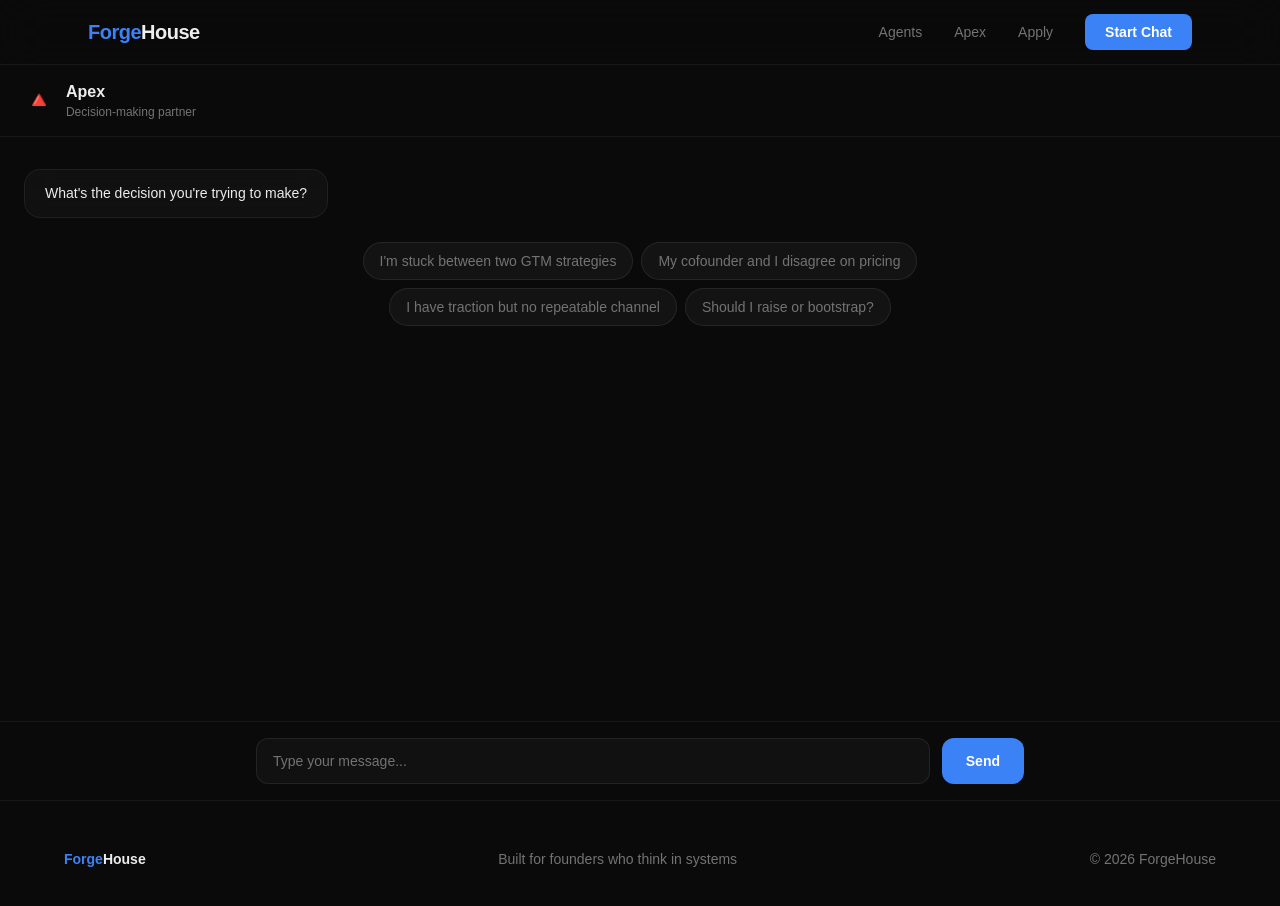
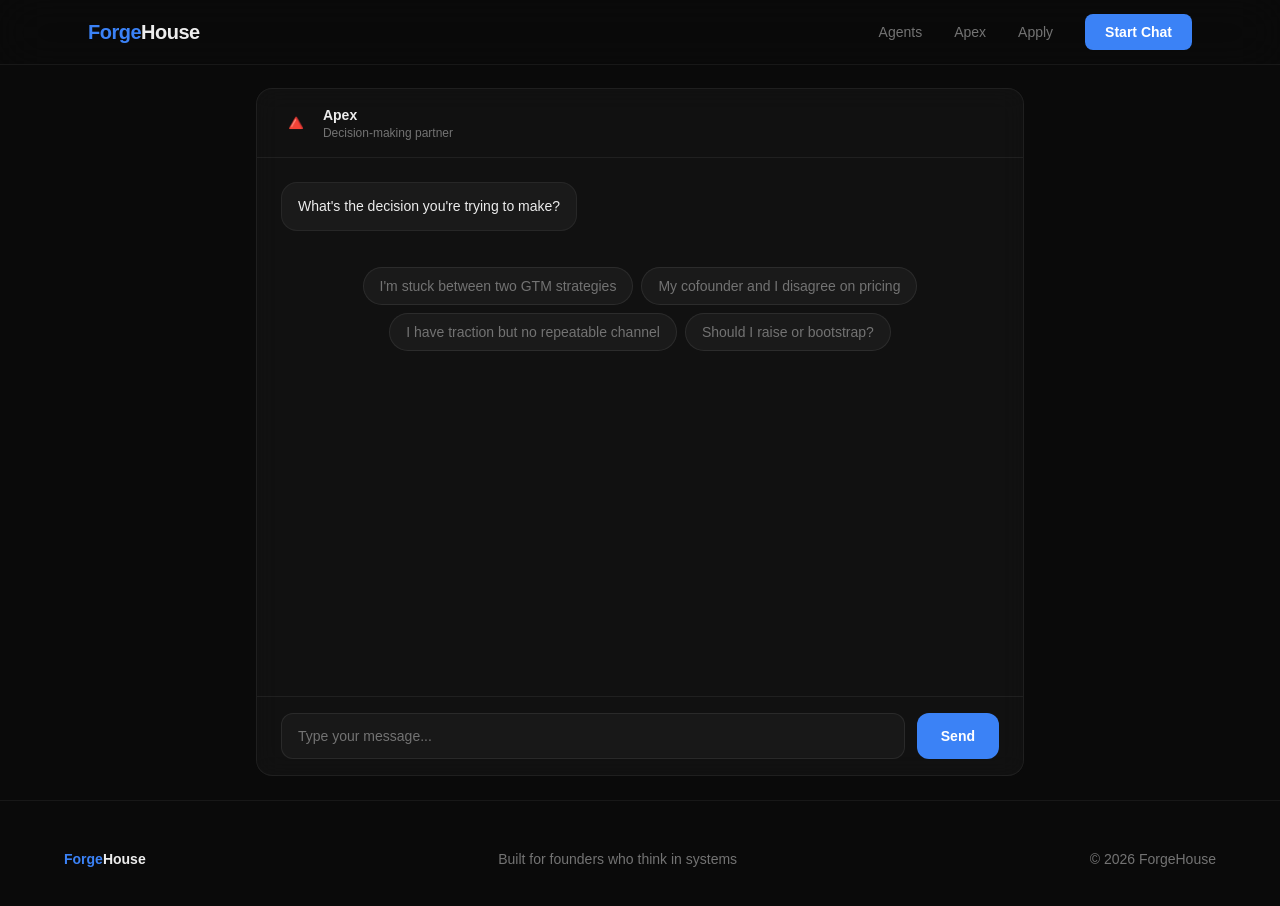
Before and after one commit to Apex-Sudo/forgehouse-site, a Next.js app: page /chat/apex in a window 1280 px wide. Shown: the top 906 px of the page. Built offline with nearby package versions, Linux system fonts and the light colour scheme.

Commit message:
chat page: contained glass panel, centered, high-class design

```diff
--- a/src/app/chat/apex/page.tsx
+++ b/src/app/chat/apex/page.tsx
@@ -25,7 +25,6 @@ function ChatContent() {
     scrollToBottom();
   }, [messages, scrollToBottom]);
 
-  // Auto-send from homepage starter buttons
   useEffect(() => {
     if (seeded) return;
     const q = searchParams.get("q");
@@ -101,31 +100,34 @@ function ChatContent() {
 
   return (
     <div className="pt-16 flex flex-col h-screen">
-      {/* Header */}
-      <div className="border-b border-white/[0.06] px-6 py-4 flex items-center gap-3">
+      {/* Chat container — centered glass panel */}
+      <div className="flex-1 flex justify-center px-4 py-6">
+        <div className="w-full max-w-3xl glass-card flex flex-col overflow-hidden">
+          {/* Chat header inside the card */}
+          <div className="flex items-center gap-3 px-6 py-4 border-b border-white/[0.06]">
             <span className="text-2xl">🔺</span>
             <div>
-          <h1 className="font-bold">Apex</h1>
+              <h1 className="font-bold text-sm">Apex</h1>
               <p className="text-xs text-muted">Decision-making partner</p>
             </div>
           </div>
 
-      {/* Messages */}
-      <div className="flex-1 overflow-y-auto px-6 py-8 space-y-6">
-        {/* Welcome message */}
+          {/* Messages area */}
+          <div className="flex-1 overflow-y-auto px-6 py-6 space-y-5">
+            {/* Welcome */}
             <div className="flex justify-start">
-          <div className="max-w-[80%] md:max-w-[60%] px-5 py-3 text-sm leading-relaxed glass-card">
+              <div className="max-w-[80%] bg-white/[0.04] border border-white/[0.06] px-4 py-3 text-sm leading-relaxed rounded-2xl">
                 What&apos;s the decision you&apos;re trying to make?
               </div>
             </div>
 
             {messages.length === 0 && (
-          <div className="flex flex-wrap gap-2 justify-center max-w-xl mx-auto">
+              <div className="flex flex-wrap gap-2 justify-center max-w-xl mx-auto pt-4">
                 {STARTERS.map((s) => (
                   <button
                     key={s}
                     onClick={() => send(s)}
-                className="text-sm bg-white/[0.04] border border-white/[0.08] px-4 py-2 rounded-full text-muted hover:text-foreground hover:border-white/[0.12] transition"
+                    className="text-sm bg-white/[0.04] border border-white/[0.08] px-4 py-2 rounded-full text-muted hover:text-foreground hover:bg-white/[0.08] hover:border-white/[0.12] transition"
                   >
                     {s}
                   </button>
@@ -139,10 +141,10 @@ function ChatContent() {
                 className={`flex ${m.role === "user" ? "justify-end" : "justify-start"}`}
               >
                 <div
-              className={`max-w-[80%] md:max-w-[60%] px-5 py-3 text-sm leading-relaxed whitespace-pre-wrap ${
+                  className={`max-w-[80%] px-4 py-3 text-sm leading-relaxed whitespace-pre-wrap ${
                     m.role === "user"
                       ? "bg-[#3B82F6] text-white rounded-2xl"
-                  : "glass-card text-foreground"
+                      : "bg-white/[0.04] border border-white/[0.06] text-foreground rounded-2xl"
                   }`}
                 >
                   {m.content}
@@ -150,12 +152,11 @@ function ChatContent() {
               </div>
             ))}
 
-        {/* Typing indicator */}
             {streaming &&
               messages.length > 0 &&
               messages[messages.length - 1].content === "" && (
                 <div className="flex justify-start">
-              <div className="glass-card px-5 py-3 text-sm">
+                  <div className="bg-white/[0.04] border border-white/[0.06] px-4 py-3 text-sm rounded-2xl">
                     <span className="animate-pulse text-muted">●●●</span>
                   </div>
                 </div>
@@ -164,9 +165,9 @@ function ChatContent() {
             <div ref={bottomRef} />
           </div>
 
-      {/* Input */}
+          {/* Input area inside the card */}
           <div className="border-t border-white/[0.06] px-6 py-4">
-        <div className="max-w-3xl mx-auto flex gap-3">
+            <div className="flex gap-3">
               <textarea
                 value={input}
                 onChange={(e) => setInput(e.target.value)}
@@ -185,6 +186,8 @@ function ChatContent() {
             </div>
           </div>
         </div>
+      </div>
+    </div>
   );
 }
 
```
Lines whose indentation alone changed are shown as unchanged.
